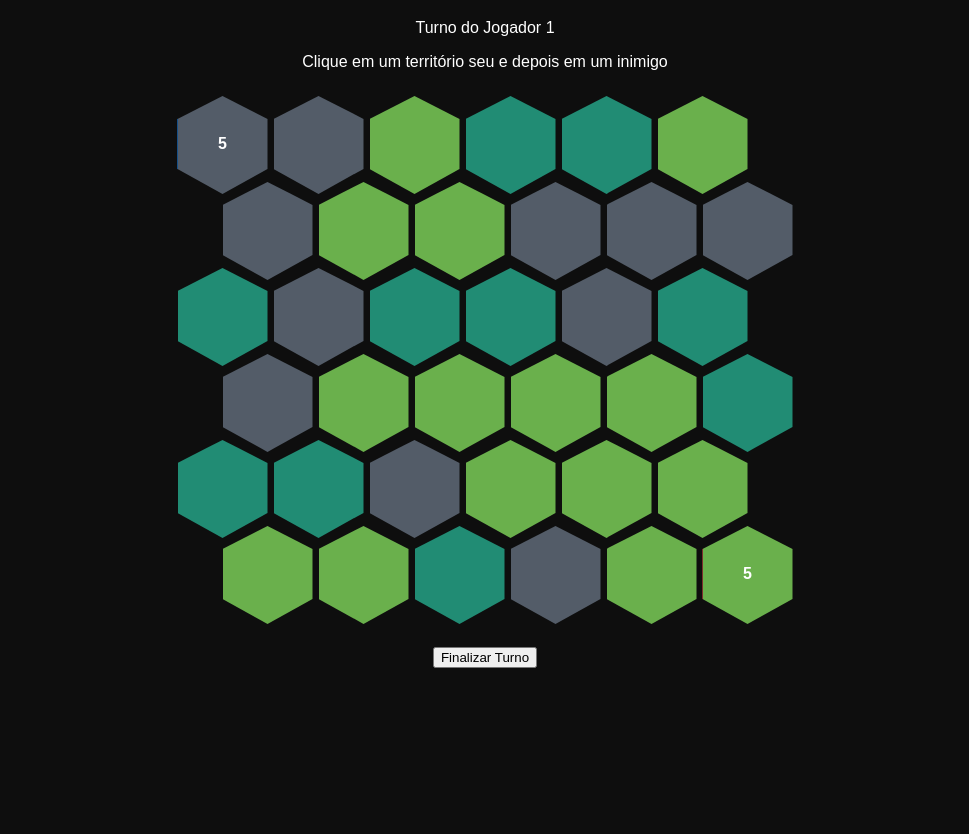
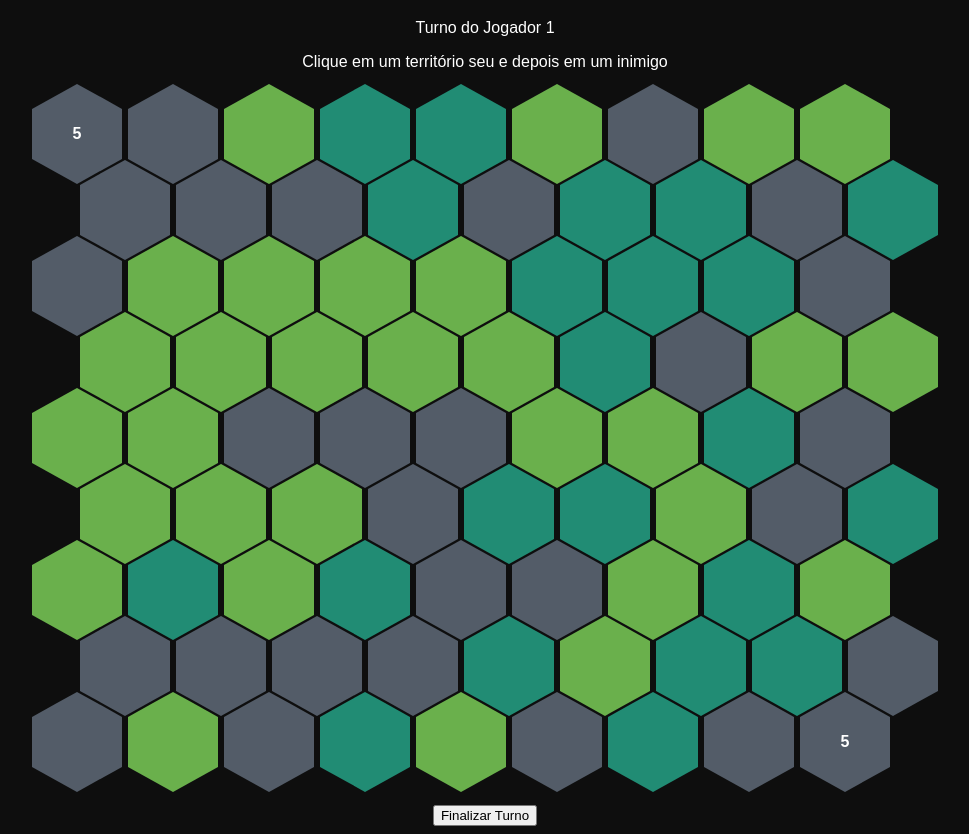
Before and after one commit to Bill-linho/Joguinho_Base, a plain HTML site: page index.html in a window 1280 px wide. Shown: the part 61-895 px from the top of the page, without its empty margins (155-1124 px from the left). Before the commit the page ends 800 px from the top, so only its background shows below. Drawn offline with Linux system fonts and the light colour scheme.

Commit message:
Versão 3.1

```diff
--- a/script.js
+++ b/script.js
@@ -1,8 +1,8 @@
 const mapaEl = document.getElementById("mapa");
 const turnoTexto = document.getElementById("turno");
 
-const LINHAS = 6;
-const COLUNAS = 6;
+const LINHAS = 9;
+const COLUNAS = 9;
 
 let jogadorAtual = 1;
 
@@ -72,6 +72,13 @@ function clicarHex(t) {
   );
 }
 
+function expandir () {
+  hex.addEventListener("click", () => {
+
+  })
+
+}
+
 /* Turnos */
 document.getElementById("fimTurno").addEventListener("click", () => {
   jogadorAtual = jogadorAtual === 1 ? 2 : 1;
--- a/style.css
+++ b/style.css
@@ -13,12 +13,12 @@ body {
 /* Linha do mapa */
 .linha {
   display: flex;
-  margin: -20px 0;
+  margin: -30px 0;
 }
 
 /* Deslocamento das linhas pares */
 .linha.par {
-  margin-left: 45px;
+  margin-left: 48px;
 }
 
 /* Hexágono */
@@ -26,7 +26,7 @@ body {
   width: 90px;
   height: 100px;
   clip-path: polygon(
-    50% 2%,
+    50% 0%,
     100% 25%,
     100% 75%,
     50% 100%,
```
